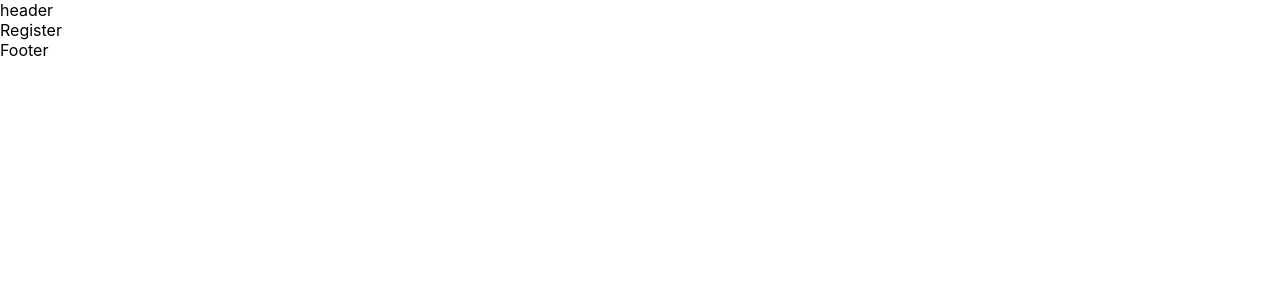
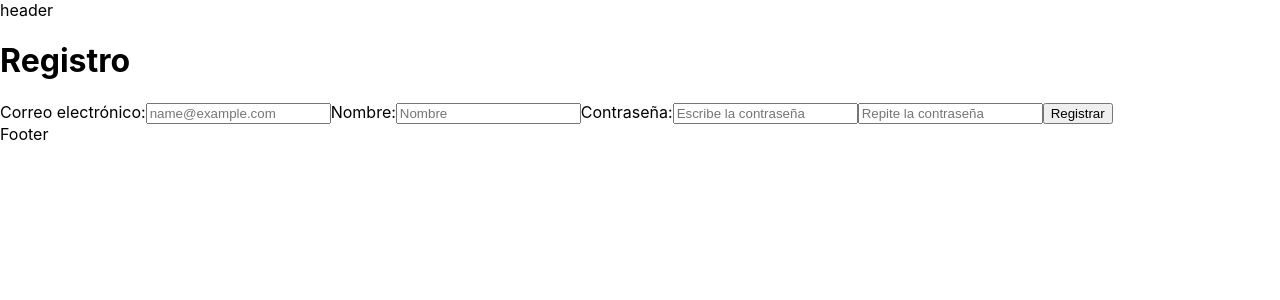
Before and after one commit to rafa87garcia/proyecto-final, a React (Create React App) app: page /register in a window 1280 px wide. Shown: the top 300 px of the page. Built offline with nearby package versions, Linux system fonts and the light colour scheme.

Commit message:
Actualizar formulario login y registro con validaciones

```diff
--- a/src/pages/auth/Login/Login.js
+++ b/src/pages/auth/Login/Login.js
@@ -1,34 +1,56 @@
 import React from 'react';
+import { ErrorMessage, Field, Form, Formik } from 'formik';
+import * as yup from "yup";
 
-const handleSubmit = (event) => {
-  event.preventDefault();
-  event.stopPropagation();
+const save = (data) => {
+  console.log(data);
+}
 
-  const form = event.target;
-
-  const [email, password] = new FormData(form).values();
-  console.log(email);
-  console.log(password);
-}
 
 const Login = () => {
 
+  const schema = yup.object().shape({
+    email: yup.string()
+      .email('Email incorrecto')
+      .required('Requerido'),
+    password: yup.string()
+      .min(2, 'Desmasiado Corto!')
+      .max(70, 'Demasiado largo!')
+      .required('Requerido'),
+  });
+
   return (
-    <form noValidate onSubmit={handleSubmit}>
-      <input
+    <>
+      <h1>Login</h1>
+
+      <Formik
+        initialValues={{
+          email: '', password: '',
+        }}
+        validationSchema={schema}
+        onSubmit={save}
+      >
+        {({ handleSubmit, handleChange, errors }) => (
+          <Form noValidate onSubmit={handleSubmit}>
+            <Field
               name="email"
+              id="email"
               type="email"
-        placeholder="name@example.com"
-        required
+              onChange={handleChange}
             />
-      <input
+            <ErrorMessage name="email" component="div" />
+            <Field
               name="password"
+              id="password"
               type="password"
-        placeholder="Escribe la contraseña"
-        required
+              onChange={handleChange}
             />
+            <ErrorMessage name="password" component="div" />
             <button type='submit'>Login</button>
-    </form>
+          </Form>
+        )}
+      </Formik>
+    </>
   );
 }
 export default Login;
--- a/src/pages/auth/Register/Register.js
+++ b/src/pages/auth/Register/Register.js
@@ -1,11 +1,88 @@
-import React from 'react';
+import { ErrorMessage, Form, Formik, Field } from "formik";
+import React from "react";
+import * as yup from "yup";
+
+const schema = yup.object().shape({
+  email: yup.string().required().email("dasdasda"),
+  name: yup.string().required(),
+  password: yup
+    .string()
+    .required()
+    .min(6, "La contraseña debe tener un mínimo de 6 caracteres"),
+  confirmPassword: yup
+    .string()
+    .required()
+    .oneOf([yup.ref("password"), null], "La contraseña no coincide"),
+});
+
+const save = (data) => {
+console.log(data);
+}
 
 const Register = () => {
+
   return (
-    <div>
-      Register
-    </div>
+    <>
+      <h1>Registro</h1>
+      <Formik
+        onSubmit={save}
+        validationSchema={schema}
+        initialValues={{
+          email: "",
+          name: "",
+          password: "",
+          confirmPassword: "",
+        }}
+      >
+        {({ handleSubmit, handleChange, errors }) => (
+          <Form noValidate onSubmit={handleSubmit}>
+
+            <label htmlFor="email">Correo electrónico:</label>
+            <Field
+              onChange={handleChange}
+              name="email"
+              id="emai"
+              type="email"
+              placeholder="name@example.com"
+            />
+            <ErrorMessage name="email" component="div" />
+
+            <label htmlFor="name">Nombre:</label>
+            <Field
+              onChange={handleChange}
+              name="name"
+              id="name"
+              type="text"
+              placeholder="Nombre"
+            />
+            <ErrorMessage name="name" component="div" />
+            <label htmlFor="password">Contraseña:</label>
+            <Field
+              onChange={handleChange}
+              name="password"
+              id="password"
+              type="password"
+              placeholder="Escribe la contraseña"
+            />
+            <ErrorMessage name="password" component="div" />
+            <Field
+              onChange={handleChange}
+              name="confirmPassword"
+              id="confirmPassword"
+              type="password"
+              placeholder="Repite la contraseña"
+            />
+            <ErrorMessage name="confirmPassword" component="div"
+            />
+            <button variant="secondary" type="submit">
+              Registrar
+            </button>
+          </Form>
+        )
+        }
+      </Formik >
+    </>
   );
-}
+};
 
 export default Register;
```
Lines whose indentation alone changed are shown as unchanged.
